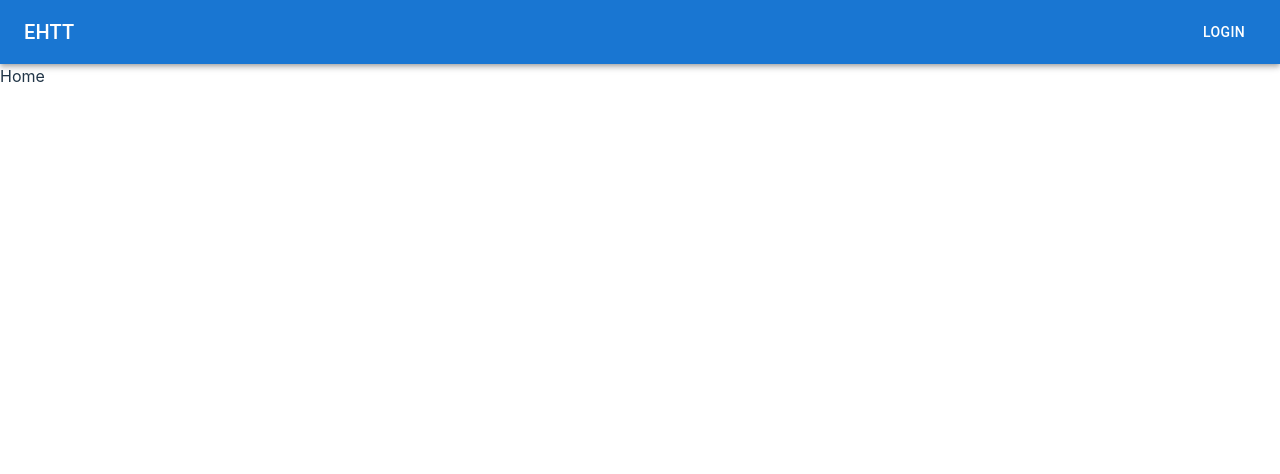
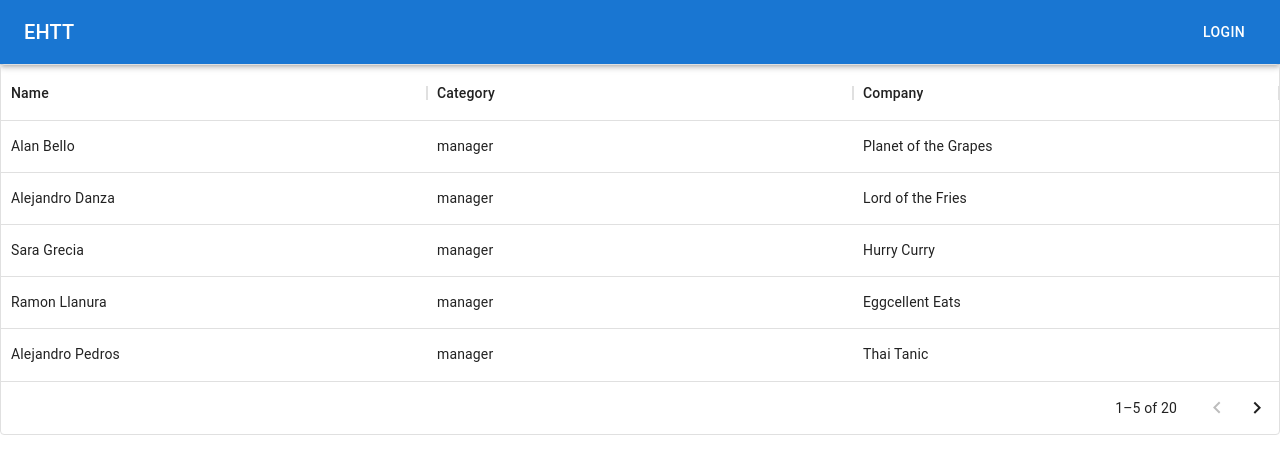
Before and after one commit to agusting19/employee-happiness-tracking-tool, a React (Vite) app: page / in a window 1280 px wide. Shown: the top 474 px of the page. Built offline with nearby package versions, Linux system fonts and the light colour scheme.

Commit message:
created data grid

```diff
--- a/src/pages/Home/index.tsx
+++ b/src/pages/Home/index.tsx
@@ -1,9 +1,49 @@
 import React from 'react';
+import { DataGrid, GridRenderCellParams } from '@mui/x-data-grid';
+import { People } from '@/data';
+
+console.log(0.1 + 0.2 === 0.3);
 
 export interface HomeInterface {}
 
 const Home: React.FC<HomeInterface> = () => {
-  return <div>Home</div>;
+  const pageSize = 5;
+  const columns = [
+    {
+      field: 'name',
+      headerName: 'Name',
+      flex: 1,
+      minWidth: 150,
+      renderCell: (params: GridRenderCellParams) => <>{params.value}</>,
+    },
+    {
+      field: 'category',
+      headerName: 'Category',
+      flex: 1,
+      renderCell: (params: GridRenderCellParams) => <>{params.value}</>,
+    },
+    {
+      field: 'company',
+      headerName: 'Company',
+      flex: 1,
+      renderCell: (params: GridRenderCellParams) => <>{params.value}</>,
+    },
+  ];
+
+  return (
+    <div>
+      <DataGrid
+        rows={People}
+        columns={columns}
+        disableColumnSelector
+        disableSelectionOnClick
+        autoHeight
+        pageSize={pageSize}
+        rowsPerPageOptions={[pageSize]}
+        getRowId={(row: any) => row.id}
+      />
+    </div>
+  );
 };
 
 export default Home;
```
